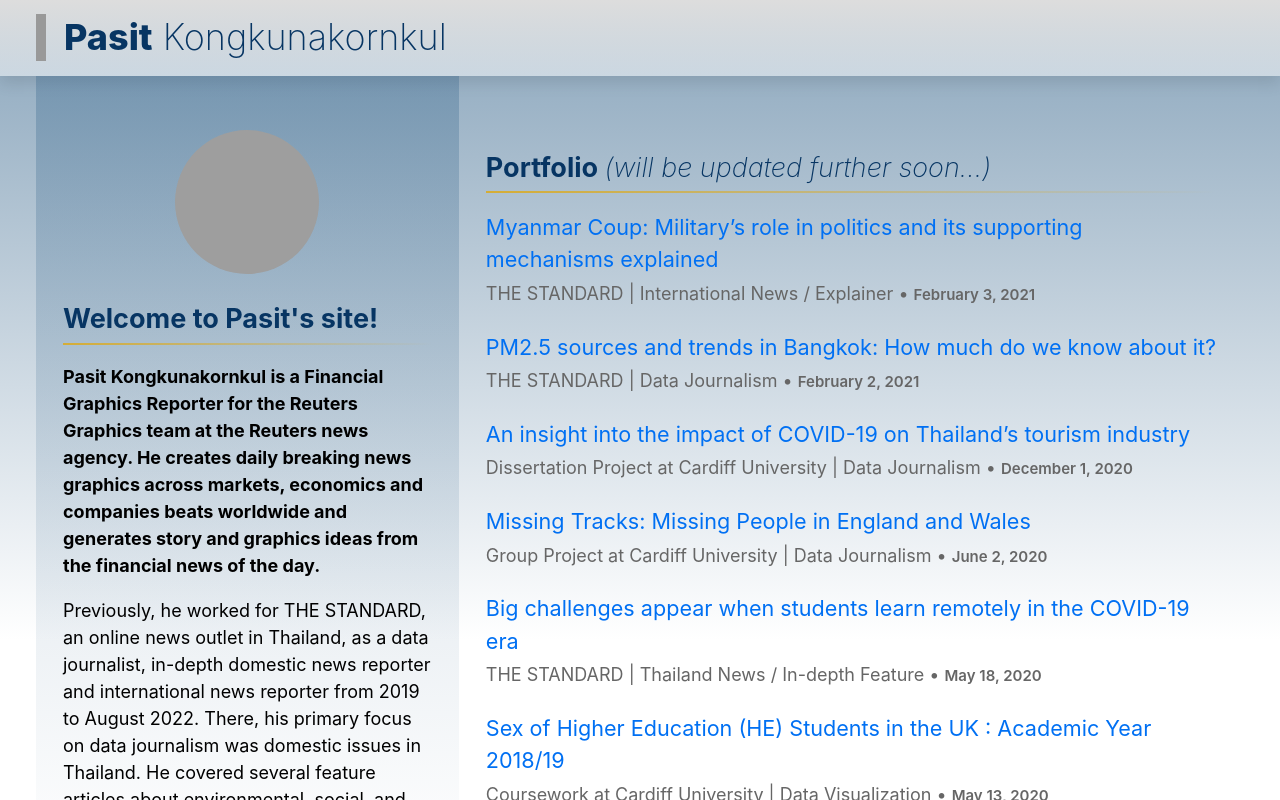
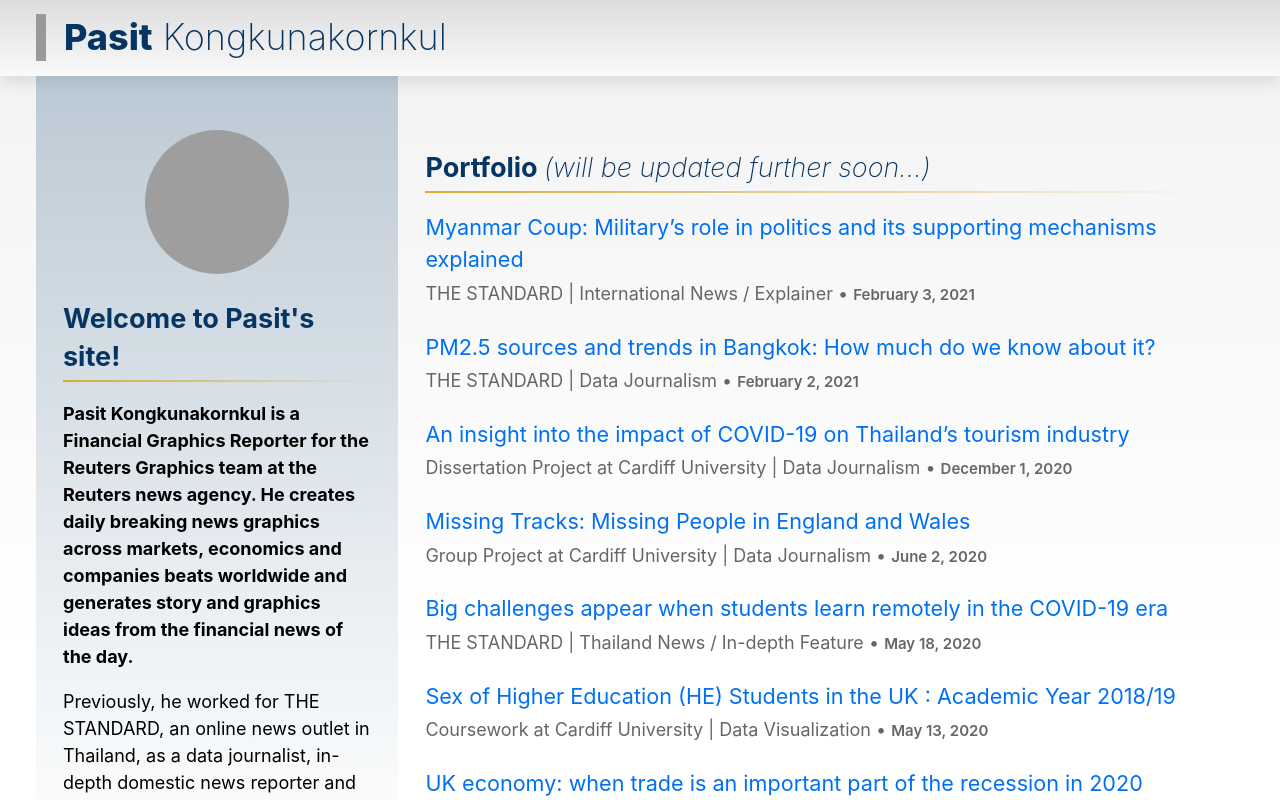
Before and after one commit to pasitk/pasitk.github.io-2022, a Next.js app: page / in a window 1280 px wide. Shown: the top 800 px of the page. Built offline with nearby package versions, Linux system fonts and the light colour scheme; grey boxes are pictures that could not be loaded.

Commit message:
Adjust bg 14

```diff
--- a/components/layout.module.css
+++ b/components/layout.module.css
@@ -13,9 +13,9 @@
   background-position: 0% 0%;
 
   /* CSS gradients */
-  background-image: -moz-linear-gradient(rgba(21,76,121,0.5) 0%, rgba(255,255,255,1) 80vh);
-  background-image: -webkit-gradient(rgba(21,76,121,0.5) 0%, rgba(255,255,255,1) 80vh);
-  background-image: linear-gradient(rgba(21,76,121,0.5) 0%, rgba(255,255,255,1) 80vh);
+  background-image: -moz-linear-gradient(rgba(128,128,128,0.1) 0%, rgba(255,255,255,1) 80vh);
+  background-image: -webkit-gradient(rgba(128,128,128,0.1) 0%, rgba(255,255,255,1) 80vh);
+  background-image: linear-gradient(rgba(128,128,128,0.1) 0%, rgba(255,255,255,1) 80vh);
   /* background-image: url('/images/bg_london.jpg'),
   /* background-image: url('/images/bg_london.jpg'),
                     -moz-linear-gradient(top, #ADB2B6 0%, #ABAEB3 100%);
--- a/styles/utils.module.css
+++ b/styles/utils.module.css
@@ -1,6 +1,6 @@
 .aside {
   display: inline-block;
-  width: 35%;
+  width: 30%;
   padding: 3rem 1.5rem;
   background-image: linear-gradient(rgba(21,76,121,.25),rgba(21,76,121,0) 100vh);
 }
@@ -130,7 +130,7 @@ hr.remark {
 
 .main {
   display: inline-block;
-  width: 65%;
+  width: 70%;
   padding: 3rem 1.5rem;
 }
 
```
Also changed, not shown: 14 other files (tests, documents, lock files or other folders).
